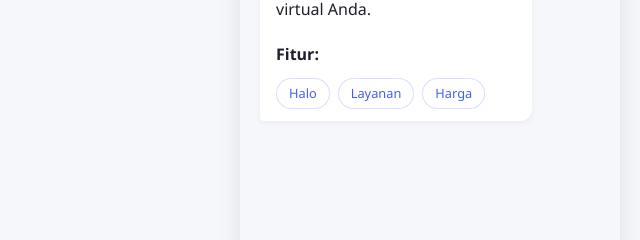
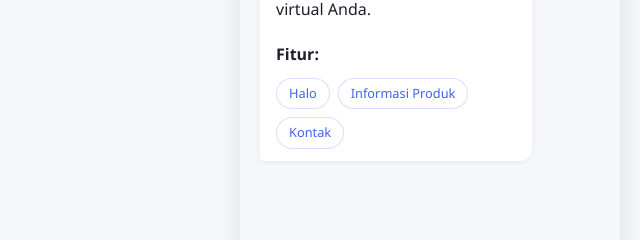
Before and after one commit to rickyhizkia/chatbot-website, a plain HTML site: page index.html in a window 1280 px wide. Shown: the part 323-563 px from the top of the page, 640-1280 px from the left. Drawn offline with Linux system fonts and the light colour scheme.

Commit message:
Update index.html

```diff
--- a/index.html
+++ b/index.html
@@ -396,8 +396,8 @@
                 <strong>Fitur:</strong>
                 <div class="quick-replies">
                     <div class="quick-reply" onclick="handleQuickReply('halo')">Halo</div>
-                    <div class="quick-reply" onclick="handleQuickReply('layanan')">Layanan</div>
-                    <div class="quick-reply" onclick="handleQuickReply('harga')">Harga</div>
+                    <div class="quick-reply" onclick="handleQuickReply('layanan produk')">Informasi Produk</div>
+                    <div class="quick-reply" onclick="handleQuickReply('kontak')">Kontak</div>
                 </div>
             </div>
         </div>
```
